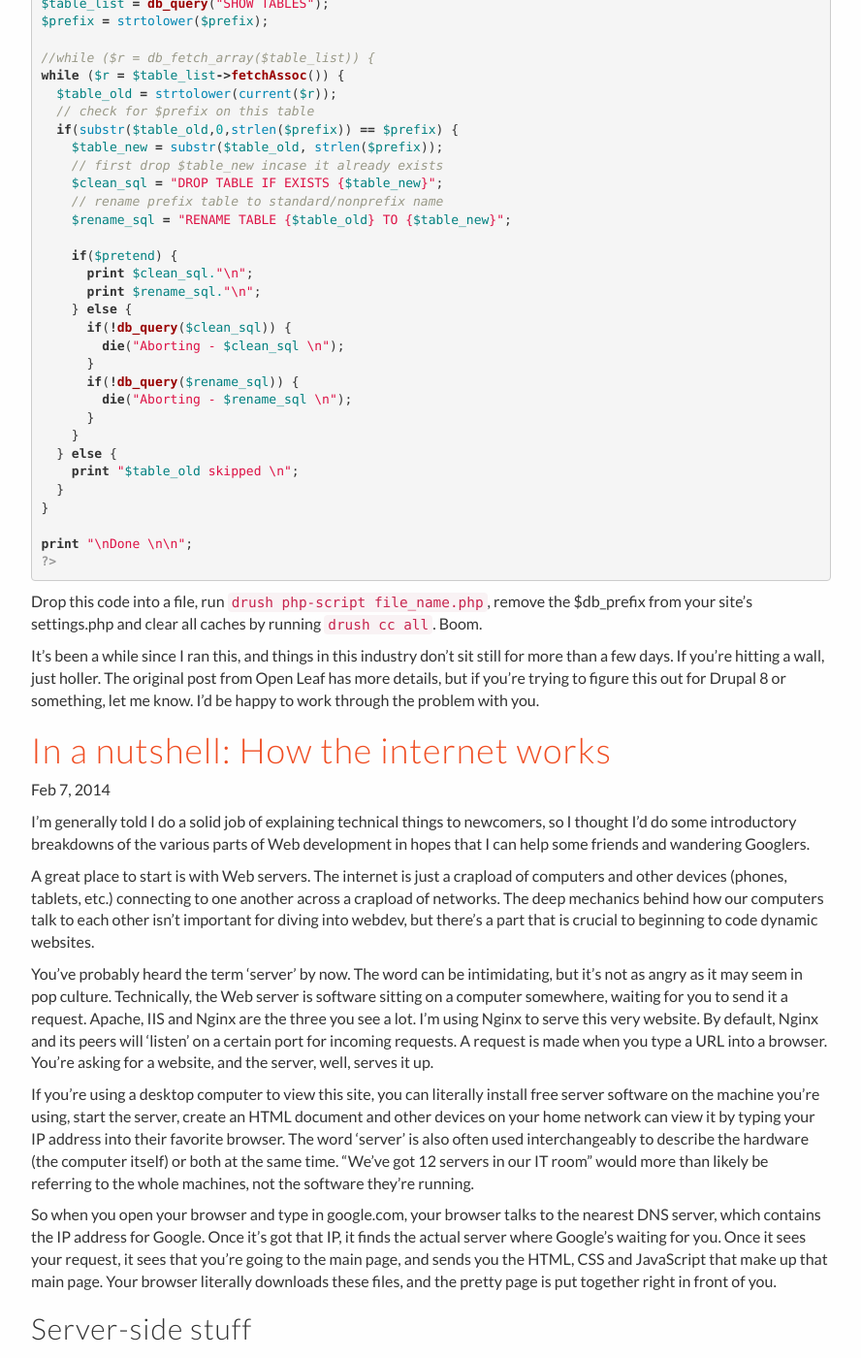
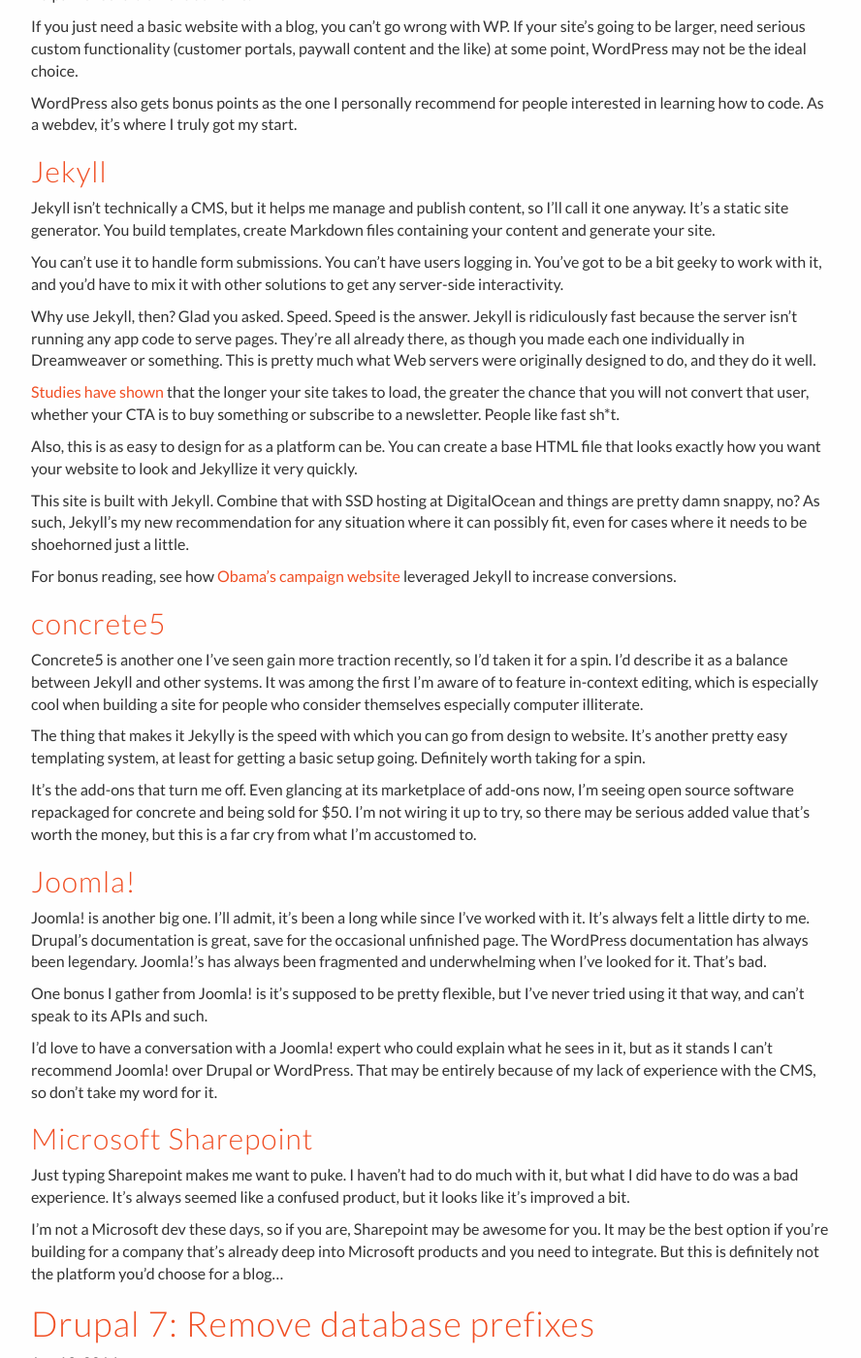
Before and after one commit to jcastelli/joecastelliblog, a Jekyll site: the page built from index.html, in a window 1280 px wide and 1400 px high, scrolled down 858 px. Shown: the whole window at 97% size, without its empty margins (53-941 px from the left). Built offline with Jekyll 4.4.1, drawn with Linux system fonts in a browser that asks for light colours; nearby versions of some CDN libraries; some web fonts are replaced; the list of posts is cut into pages by our own code; some of the changed text lies outside the part shown.

Commit message:
new post, small tweaks

```diff
--- a/_includes/footer.html
+++ b/_includes/footer.html
@@ -1,7 +1,7 @@
 <footer class="container">
   <div class="row">
     <div class="col-xs-12 col-sm-12 col-md-12 col-lg-12">
-      <p><i class="fa fa-smile-o"></i>2014 Don't steal my shit.</p>
+      <p><i class="fa fa-smile-o"></i>2014 Don't steal my sh*t.</p>
     </div>
   </div>
   <script src="https://ajax.googleapis.com/ajax/libs/jquery/1.11.1/jquery.min.js"></script>
--- a/_posts/2014-01-04-intro-to-the-cli.markdown
+++ b/_posts/2014-01-04-intro-to-the-cli.markdown
@@ -1,6 +1,6 @@
 ---
 layout: post
-title:  "The command line, in plain English BUTTTT what if our content spill onto two lines?"
+title:  "The command line, in plain English"
 date:   2014-01-04 21:11:00
 categories: operating-systems command-line web-ed
 ---
--- /dev/null
+++ b/_posts/2014-07-02-which-cms-is-best.markdown
@@ -0,0 +1,72 @@
+---
+layout: post
+title:  "Which CMS is best? It's complicated."
+date:   2014-07-02 21:11:00
+categories: web-ed CMS
+---
+
+As I've said in a previous post about content management systems, we can tussle over which is best until we turn purple.
+
+I've worked with quite a few by now, and here's a quick rundown on some of them, and why I like them. I'll try to revisit this post from time-to-time as things evolve.
+
+## [Drupal][drupal]
+Drupal remains my favorite CMS, hands down. It hasn't historically been the most pleasant to work with at all times, but it's steadily improving, and my early experience with Drupal 8 has been awesome.
+
+A lower-level tool than many systems, Drupal straddles the line between CMS and pure PHP framework. It's extremely developer friendly, and you can build anything from a standard site to a Twitter clone using Drupal and some custom code.
+
+Throw in an awesome community with very active IRC channels, a slew of modules that are completely free to install and a security team constantly identifying issues in contrib – Drupal takes the cake, in my book.
+
+## [WordPress][wp]
+WordPress – Not a distant second by any means, WordPress sports a fantastic community, a wealth of free, open source plugins and  the prettiest admin interface in the game. If your WordPress site is built by someone who knows what they're doing, adding content will always be a great experience.
+
+As a developer, WP is the easiest CMS to build with, but I find its blog-first roots to be a bit odd when coming back from other systems sometimes. In short, WP has its way of coding, Drupal has its own, and I find Drupal's approach to be the most flexible and enjoyable to code for.
+
+When I do a new WordPress theme from scratch, I like to start with Roots. It brings a lot of awesome to the table and helps me feel a bit more at home.
+
+If you just need a basic website with a blog, you can't go wrong with WP. If your site's going to be larger, need serious custom functionality (customer portals, paywall content and the like) at some point, WordPress may not be the ideal choice.
+
+WordPress also gets bonus points as the one I personally recommend for people interested in learning how to code. As a webdev, it's where I truly got my start.
+
+## [Jekyll][jekyll]
+Jekyll isn't technically a CMS, but it helps me manage and publish content, so I'll call it one anyway. It's a static site generator. You build templates, create Markdown files containing your content and generate your site.
+
+You can't use it to handle form submissions. You can't have users logging in. You've got to be a bit geeky to work with it, and you'd have to mix it with other solutions to get any server-side interactivity.
+
+Why use Jekyll, then? Glad you asked. Speed. Speed is the answer. Jekyll is ridiculously fast because the server isn't running any app code to serve pages. They're all already there, as though you made each one individually in Dreamweaver or something. This is pretty much what Web servers were originally designed to do, and they do it well.
+
+[Studies have shown][pageloads] that the longer your site takes to load, the greater the chance that you will not convert that user, whether your CTA is to buy something or subscribe to a newsletter. People like fast sh*t.
+
+Also, this is as easy to design for as a platform can be. You can create a base HTML file that looks exactly how you want your website to look and Jekyllize it very quickly.
+
+This site is built with Jekyll. Combine that with SSD hosting at DigitalOcean and things are pretty damn snappy, no? As such, Jekyll's my new recommendation for any situation where it can possibly fit, even for cases where it needs to be shoehorned just a little.
+
+For bonus reading, see how [Obama's campaign website][bama] leveraged Jekyll to increase conversions.
+
+## [concrete5][concrete5]
+Concrete5 is another one I've seen gain more traction recently, so I'd taken it for a spin. I'd describe it as a balance between Jekyll and other systems. It was among the first I'm aware of to feature in-context editing, which is especially cool when building a site for people who consider themselves especially computer illiterate.
+
+The thing that makes it Jekylly is the speed with which you can go from design to website. It's another pretty easy templating system, at least for getting a basic setup going. Definitely worth taking for a spin.
+
+It's the add-ons that turn me off. Even glancing at its marketplace of add-ons now, I'm seeing open source software repackaged for concrete and being sold for $50. I'm not wiring it up to try, so there may be serious added value that's worth the money, but this is a far cry from what I'm accustomed to.
+
+## [Joomla!][joomla]
+Joomla! is another big one. I'll admit, it's been a long while since I've worked with it. It's always felt a little dirty to me. Drupal's documentation is great, save for the occasional unfinished page. The WordPress documentation has always been legendary. Joomla!'s has always been fragmented and underwhelming when I've looked for it. That's bad.
+
+One bonus I gather from Joomla! is it's supposed to be pretty flexible, but I've never tried using it that way, and can't speak to its APIs and such.
+
+I'd love to have a conversation with a Joomla! expert who could explain what he sees in it, but as it stands I can't recommend Joomla! over Drupal or WordPress. That may be entirely because of my lack of experience with the CMS, so don't take my word for it.
+
+## [Microsoft Sharepoint][shit]
+Just typing Sharepoint makes me want to puke. I haven't had to do much with it, but what I did have to do was a bad experience.  It's always seemed like a confused product, but it looks like it's improved a bit.
+
+I'm not a Microsoft dev these days, so if you are, Sharepoint may be awesome for you. It may be the best option if you're building for a company that's already deep into Microsoft products and you need to integrate. But this is definitely not the platform you'd choose for a blog...
+
+
+[drupal]: https://www.drupal.org/ "Learn more about Drupal"
+[wp]: http://wordpress.org/ "Learn more about WordPress"
+[jekyll]: http://jekyllrb.com/ "Learn more about Jekyll"
+[pageloads]: http://blog.kissmetrics.com/loading-time/ "An article on how page load times can affect your conversions"
+[bama]: http://kylerush.net/blog/meet-the-obama-campaigns-250-million-fundraising-platform "A blog detailing a serious, real-world Jekyll deployment"
+[concrete5]: http://www.concrete5.org/ "Learn more about concrete5"
+[joomla]: http://www.joomla.org/ "Learn more about Joomla!"
+[shit]: http://office.microsoft.com/en-us/sharepoint/ "Learn more about Sharepoint"
```
Also changed, not shown: 6 other files.
